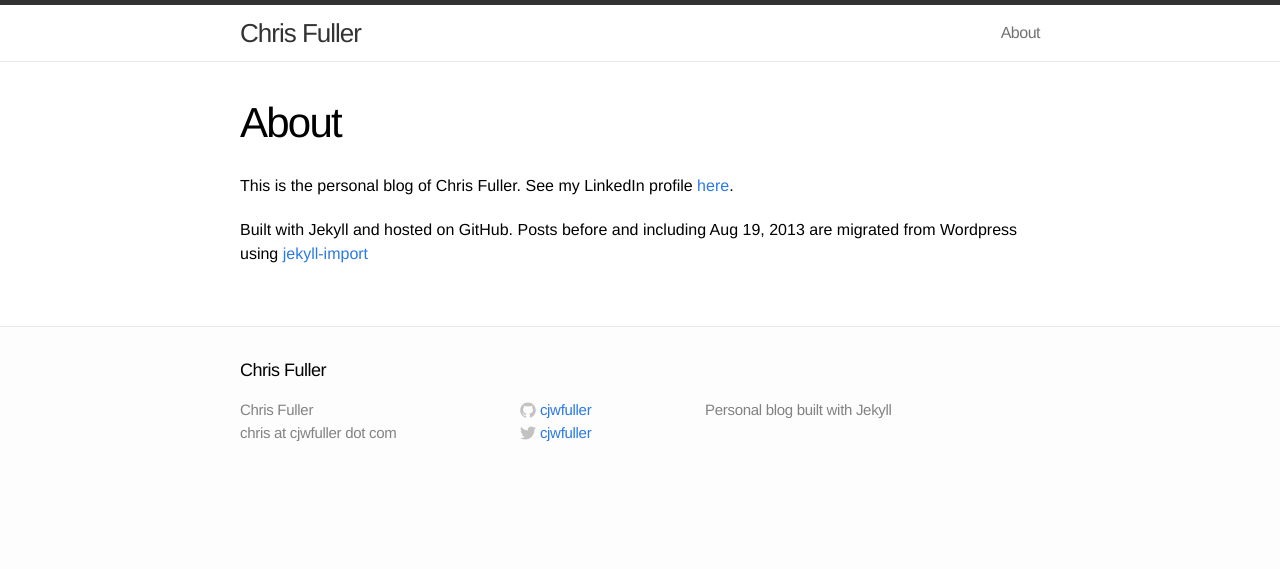
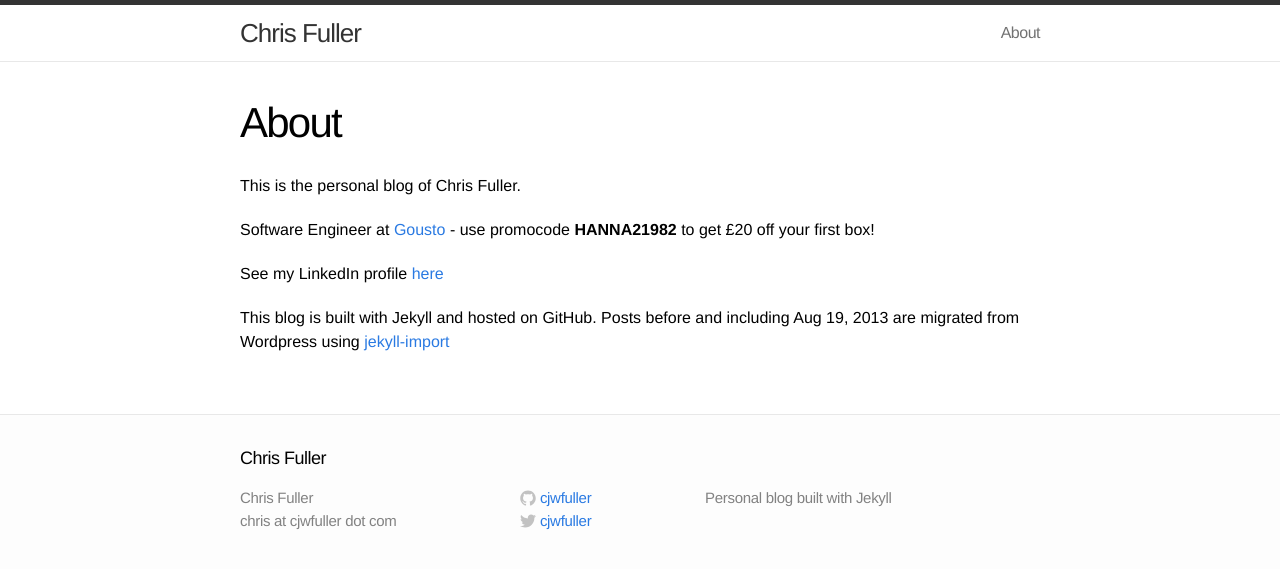
Before and after one commit to cjwfuller/cjwfuller.github.io, a Jekyll site: the page built from about.md, in a window 1280 px wide. Shown: the top 569 px of the page. Built offline with Jekyll 4.4.1, drawn with Linux system fonts in a browser that asks for light colours.

Commit message:
update about page with gousto promo code

```diff
--- a/about.md
+++ b/about.md
@@ -5,7 +5,11 @@
 comments: false
 ---
 
-This is the personal blog of Chris Fuller.  See my LinkedIn profile <a href="http://uk.linkedin.com/in/cjwfuller">here</a>.
+<p>This is the personal blog of Chris Fuller.</p>
 
-Built with Jekyll and hosted on GitHub.  Posts before and including Aug 19, 2013 are migrated from Wordpress using <a
-href="http://import.jekyllrb.com/docs/home/">jekyll-import</a>
+<p>Software Engineer at <a href="https://www.gousto.co.uk">Gousto</a> - use promocode <strong>HANNA21982</strong> to get &pound;20 off your first box!</p>
+
+<p>See my LinkedIn profile <a href="http://uk.linkedin.com/in/cjwfuller">here</a></p>
+
+<p>This blog is built with Jekyll and hosted on GitHub.  Posts before and including Aug 19, 2013 are migrated from Wordpress using <a
+href="http://import.jekyllrb.com/docs/home/">jekyll-import</a></p>
```
